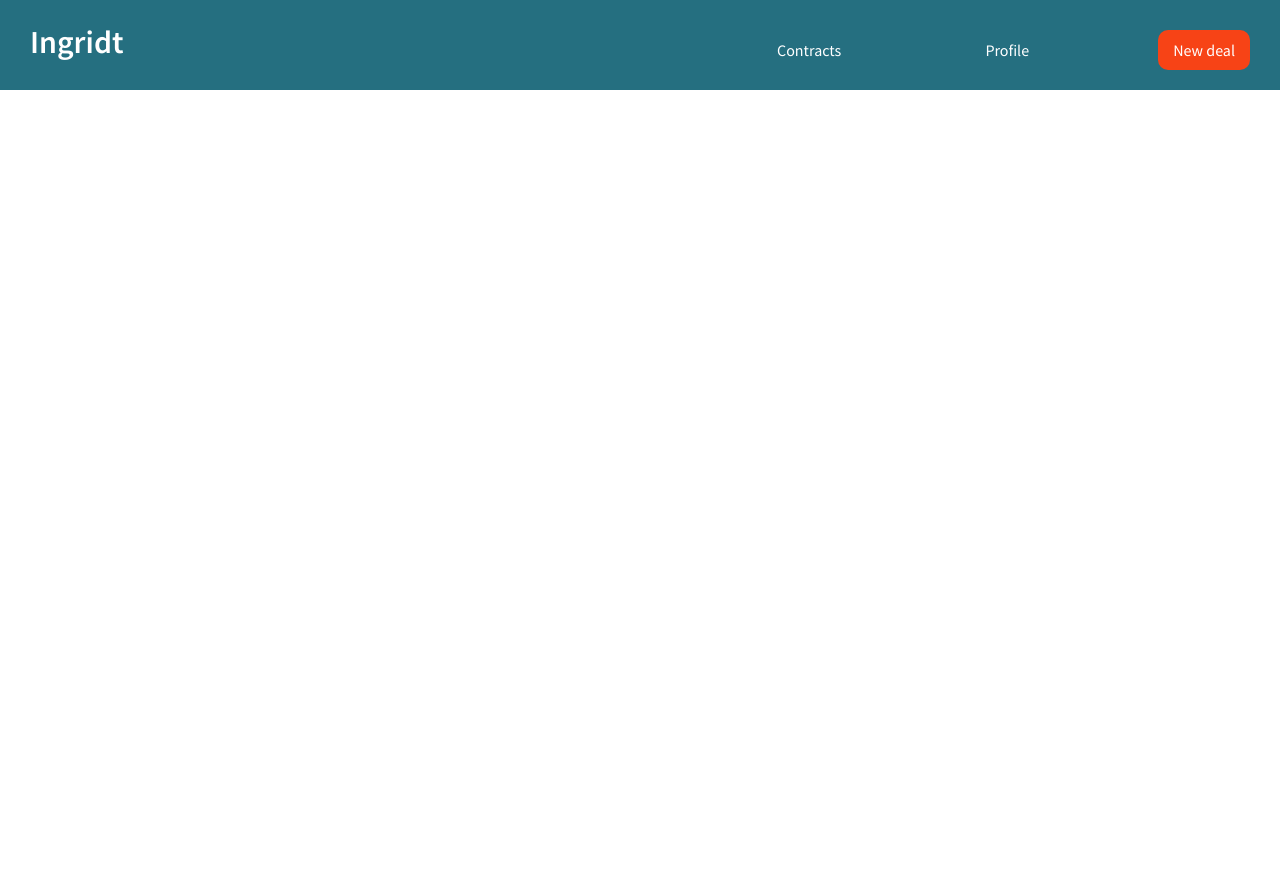
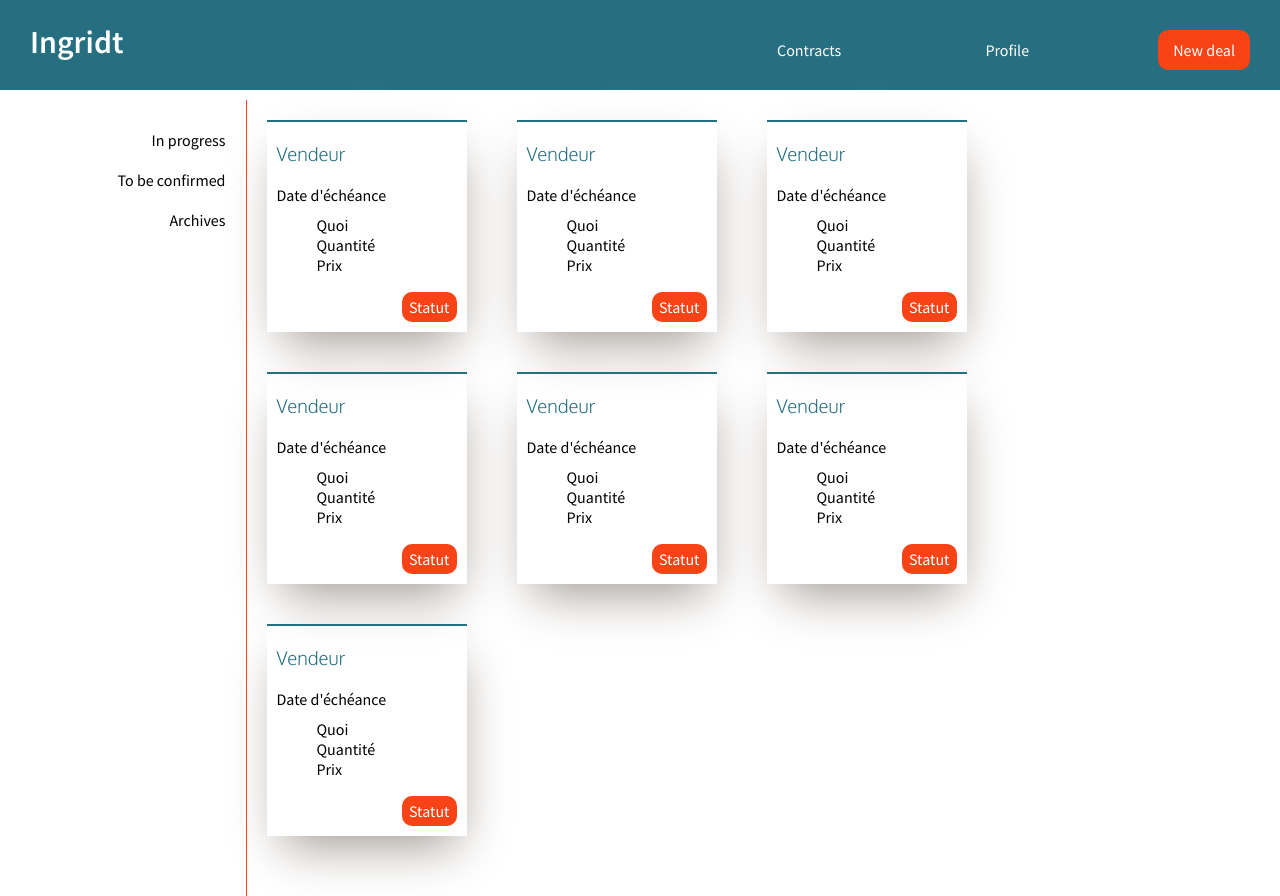
Before and after one commit to Andreasymeon/Rotterchain, a PHP site: page /contracts.php in a window 1280 px wide. Before the commit the page ends 90 px from the top, so only its background shows below. Run offline with PHP 8.4, Linux system fonts and the light colour scheme.

Commit message:
contract page OK

```diff
--- a/_head.php
+++ b/_head.php
@@ -2,5 +2,5 @@
 	<meta charset="UTF-8">
 	<title> INGridt</title>
 	<link href="https://fonts.googleapis.com/css?family=Oxygen:300,400,700|Source+Sans+Pro:400,600" rel="stylesheet">
-	<link rel="stylesheet" href="assets/css/style.css">
+	<link rel="stylesheet" href="assets/CSS/style.css">
 </head>
--- a/assets/CSS/style.css
+++ b/assets/CSS/style.css
@@ -93,6 +93,67 @@ header nav ul #newDealButton {
   margin-left: 5px;
 }
 
+/* Contracts page style */
+#contractsMain {
+  margin-top: 10px;
+  display: flex;
+  justify-content: center;
+}
+#contractsMain #contractsFilters {
+  width: 15%;
+  padding: 10px;
+}
+#contractsMain #contractsFilters ul {
+  text-align: right;
+  padding-right: 10px;
+}
+#contractsMain #contractsFilters ul li {
+  font-size: 1rem;
+  padding-top: 20px;
+}
+#contractsMain #contractsViewer {
+  width: 75%;
+  border-left: 1px solid #F74316;
+  padding: 20px;
+  display: flex;
+  flex-wrap: wrap;
+}
+#contractsMain #contractsViewer .contractView {
+  width: 200px;
+  height: 200px;
+  border-top: 2px solid #256F80;
+  padding-top: 10px;
+  margin-right: 50px;
+  margin-bottom: 40px;
+  position: relative;
+  box-shadow: 3px 22px 47px -13px #9E968F;
+}
+#contractsMain #contractsViewer .contractView h3 {
+  color: #256F80;
+  padding: 10px;
+  font-weight: 100;
+}
+#contractsMain #contractsViewer .contractView .date {
+  padding-top: 10px;
+  padding-left: 10px;
+}
+#contractsMain #contractsViewer .contractView .contractDescr {
+  width: 50%;
+  padding-left: calc(50% - 25%);
+  padding-top: 10px;
+  padding-bottom: 10px;
+}
+#contractsMain #contractsViewer .contractView .status {
+  position: absolute;
+  right: 10px;
+  bottom: 10px;
+  padding: 5px 7px;
+  color: white;
+  text-align: center;
+  background-color: #F74316;
+  border-radius: 10px;
+}
+
 .button {
   color: white;
   background-color: #F74316;
--- a/assets/CSS/style.scss
+++ b/assets/CSS/style.scss
@@ -100,6 +100,69 @@ header {
 	}
 }
 
+/* Contracts page style */
+
+#contractsMain {
+	margin-top: 10px;
+	display: flex;
+	justify-content: center;
+	#contractsFilters {
+		width: 15%;
+		padding:10px;
+		ul {
+			text-align: right;
+			padding-right: 10px;
+			li {
+				font-size: 1rem;
+				padding-top: 20px;
+			}
+		}
+	}
+	#contractsViewer {
+		width: 75%;
+		border-left: 1px solid $orangeHex;
+		padding: 20px;
+		display: flex;
+		flex-wrap: wrap;
+		.contractView {
+			width: 200px;
+			height: 200px;
+			border-top: 2px solid $blueHex;
+			padding-top: 10px;
+			margin-right: 50px;
+			margin-bottom: 40px;
+			position: relative;
+			box-shadow: 3px 22px 47px -13px $whiteHex;
+			h3 {
+				color: $blueHex;
+				padding: 10px;
+				font-weight: 100;
+			}
+			.date {
+				padding-top: 10px;
+				padding-left: 10px;
+			}
+			.contractDescr {
+				width: 50%;
+				padding-left: calc(50% - 25%);
+				padding-top: 10px;
+				padding-bottom: 10px;
+			}
+			.status {
+				position: absolute;
+				right: 10px;
+				bottom: 10px;
+				padding: 5px 7px;
+				color: white;
+				text-align: center;
+				background-color: $orangeHex;
+				border-radius: 10px;
+			}
+		}
+	}
+}
+
+
 .button {
 	color: white;
 	background-color: $orangeHex;
--- a/contracts.php
+++ b/contracts.php
@@ -5,8 +5,100 @@
 
 	<?php include '_header.php' ?>
 
-<main>
+<main id="contractsMain">
+	<section id="contractsFilters">
+		<nav>
+			<ul>
+				<li><a href=""></a>In progress</li>
+				<li><a href=""></a>To be confirmed</li>
+				<li><a href=""></a>Archives</li>
+			</ul>
+		</nav>
+	</section>
+	<section id="contractsViewer">
 
+	<!--===== BACKEND =====-->
+
+		<div class="contractView">
+			<h3>Vendeur</h3>
+			<p class="date">Date d'échéance</p>
+			<ul class="contractDescr">
+				<li>Quoi</li>
+				<li>Quantité</li>
+				<li>Prix</li>
+			</ul>
+			<p class="status">Statut</p>
+		</div>
+
+	<!--===================-->
+
+	<div class="contractView">
+			<h3>Vendeur</h3>
+			<p class="date">Date d'échéance</p>
+			<ul class="contractDescr">
+				<li>Quoi</li>
+				<li>Quantité</li>
+				<li>Prix</li>
+			</ul>
+			<p class="status">Statut</p>
+		</div>
+
+		<div class="contractView">
+			<h3>Vendeur</h3>
+			<p class="date">Date d'échéance</p>
+			<ul class="contractDescr">
+				<li>Quoi</li>
+				<li>Quantité</li>
+				<li>Prix</li>
+			</ul>
+			<div class="status">Statut</div>
+		</div>
+
+		<div class="contractView">
+			<h3>Vendeur</h3>
+			<p class="date">Date d'échéance</p>
+			<ul class="contractDescr">
+				<li>Quoi</li>
+				<li>Quantité</li>
+				<li>Prix</li>
+			</ul>
+			<p class="status">Statut</p>
+		</div>
+
+		<div class="contractView">
+			<h3>Vendeur</h3>
+			<p class="date">Date d'échéance</p>
+			<ul class="contractDescr">
+				<li>Quoi</li>
+				<li>Quantité</li>
+				<li>Prix</li>
+			</ul>
+			<p class="status">Statut</p>
+		</div>
+
+		<div class="contractView">
+			<h3>Vendeur</h3>
+			<p class="date">Date d'échéance</p>
+			<ul class="contractDescr">
+				<li>Quoi</li>
+				<li>Quantité</li>
+				<li>Prix</li>
+			</ul>
+			<p class="status">Statut</p>
+		</div>
+
+		<div class="contractView">
+			<h3>Vendeur</h3>
+			<p class="date">Date d'échéance</p>
+			<ul class="contractDescr">
+				<li>Quoi</li>
+				<li>Quantité</li>
+				<li>Prix</li>
+			</ul>
+			<p class="status">Statut</p>
+		</div>
+
+	</section>
 </main>
 <footer>
 
```
Also changed, not shown: 1 other file.
